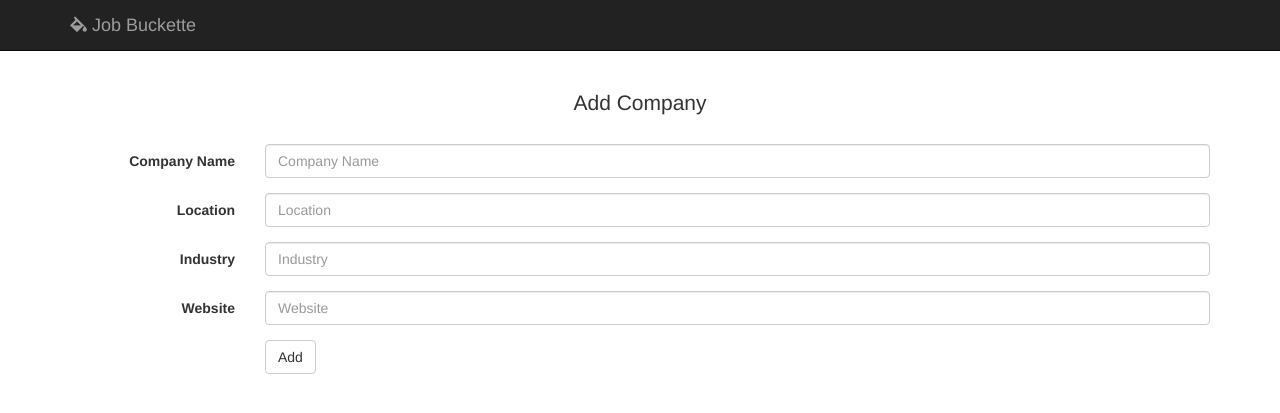
After one commit to josianed/jobbuckette, a Flask app: page /companies/add in a window 1280 px wide. The commit adds this page. Shown: the top 413 px of the page. Run offline with Flask 2, Linux system fonts and the light colour scheme; some libraries are stand-ins or nearby versions; some web fonts are replaced.

Commit message:
Create page and functionality to add new company

```diff
--- a/jobbuckette/static/css/main.css
+++ b/jobbuckette/static/css/main.css
@@ -6,6 +6,7 @@ div.metadata {
 .companies {
   margin-right: 10px;
   margin-left: 10px;
+  margin-top: 10px;
 }
 
 .company {
@@ -13,7 +14,18 @@ div.metadata {
   font-size: 1em;
 }
 
+.add-company-title {
+  text-align: center;
+  margin-bottom: 30px;
+  font-size: 1.5em;
+}
+
+.add-company {
+  float: left;
+}
+
 .companies-per-page {
+  float: right;
   text-align: right;
   margin-right: 10px;
   margin-bottom: 10px;
--- /dev/null
+++ b/jobbuckette/templates/add_company.html
@@ -0,0 +1,37 @@
+{% extends "base.html" %}
+
+{% block add %}
+<h3 class="add-company-title">Add Company</h3>
+
+<form role="form" method="POST" class="form-horizontal">
+  <div class="form-group">
+    <label for="inputCompanyName" class="col-sm-2 control-label">Company Name</label>
+    <div class="col-sm-10">
+      <input type="text" class="form-control" name="inputCompanyName" placeholder="Company Name">
+    </div>
+  </div>
+  <div class="form-group">
+    <label for="inputLocation" class="col-sm-2 control-label">Location</label>
+    <div class="col-sm-10">
+      <input type="text" class="form-control" name="inputLocation" placeholder="Location">
+    </div>
+  </div>
+  <div class="form-group">
+    <label for="inputIndustry" class="col-sm-2 control-label">Industry</label>
+    <div class="col-sm-10">
+      <input type="text" class="form-control" name="inputIndustry" placeholder="Industry">
+    </div>
+  </div>
+  <div class="form-group">
+    <label for="inputWebsite" class="col-sm-2 control-label">Website</label>
+    <div class="col-sm-10">
+      <input type="url" class="form-control" name="inputWebsite" placeholder="Website">
+    </div>
+  </div>
+  <div class="form-group">
+    <div class="col-sm-offset-2 col-sm-10">
+      <button type="submit" class="btn btn-default">Add</button>
+    </div>
+  </div>
+</form>
+{% endblock %}
--- a/jobbuckette/templates/base.html
+++ b/jobbuckette/templates/base.html
@@ -43,6 +43,7 @@
         <div class="container">
             {% block nav %}{% endblock %}
             {% block content %}{% endblock %}
+            {% block add %}{% endblock %}
         </div>
     </body>
 </html>
--- a/jobbuckette/templates/positions.html
+++ b/jobbuckette/templates/positions.html
@@ -1,5 +1,5 @@
 {% import "macros.html" as macros %}
-{% extends "companies.html" %}
+{% extends "base.html" %}
 
 {% block content %}
 
--- a/jobbuckette/views.py
+++ b/jobbuckette/views.py
@@ -7,8 +7,8 @@ from .database import session, Company, Position, Application
 PAGINATE_BY = 10
 
 @app.route("/")
-@app.route("/company")
-@app.route("/company/<int:page>")
+@app.route("/companies")
+@app.route("/companies/<int:page>")
 def companies(page=1):
 
     try:
@@ -44,9 +44,37 @@ def companies(page=1):
         total_pages=total_pages
     )
 
-@app.route("/company/<page>/position")
-def positions(page):
-    positionsid = int(page) + 1
+@app.route("/companies/add", methods=["GET"])
+def add_company_get():
+    return render_template("add_company.html")
+
+@app.route("/companies/add", methods=["POST"])
+def add_company_post():
+    company = Company(
+        name=request.form["inputCompanyName"],
+        location=request.form["inputLocation"],
+        industry=request.form["inputIndustry"],
+        link_to_website=request.form["inputWebsite"],
+    )
+    session.add(company)
+    session.commit()
+    return redirect(url_for('companies'))
+
+@app.route("/company/<int:id>/edit")
+def edit_company_get(page):
+    pass
+
+@app.route("/company/<int:id>/edit")
+def edit_company_post(page):
+    pass
+
+@app.route("/company/<int:id>/confirm-delete")
+def delete_company(page):
+    pass
+
+@app.route("/company/<id>/positions")
+def positions(id):
+    positionsid = int(id) + 1
     positions = session.query(Position)
     for position in positions:
         if str(position.id) == str(positionsid):
@@ -55,3 +83,15 @@ def positions(page):
 
     return render_template('positions.html',
     positions=positions)
+
+@app.route("/company/position/<int:id>/edit")
+def edit_position_get(id):
+    pass
+
+@app.route("/company/position/<int:id>/edit")
+def edit_position_post(id):
+    pass
+
+@app.route("/company/position/<int:id>/confirm-delete")
+def delete_position(id):
+    pass
```
Also changed, not shown: jobbuckette/templates/companies.html (+7 -2 lines), jobbuckette/templates/macros.html (+4 -6 lines).
